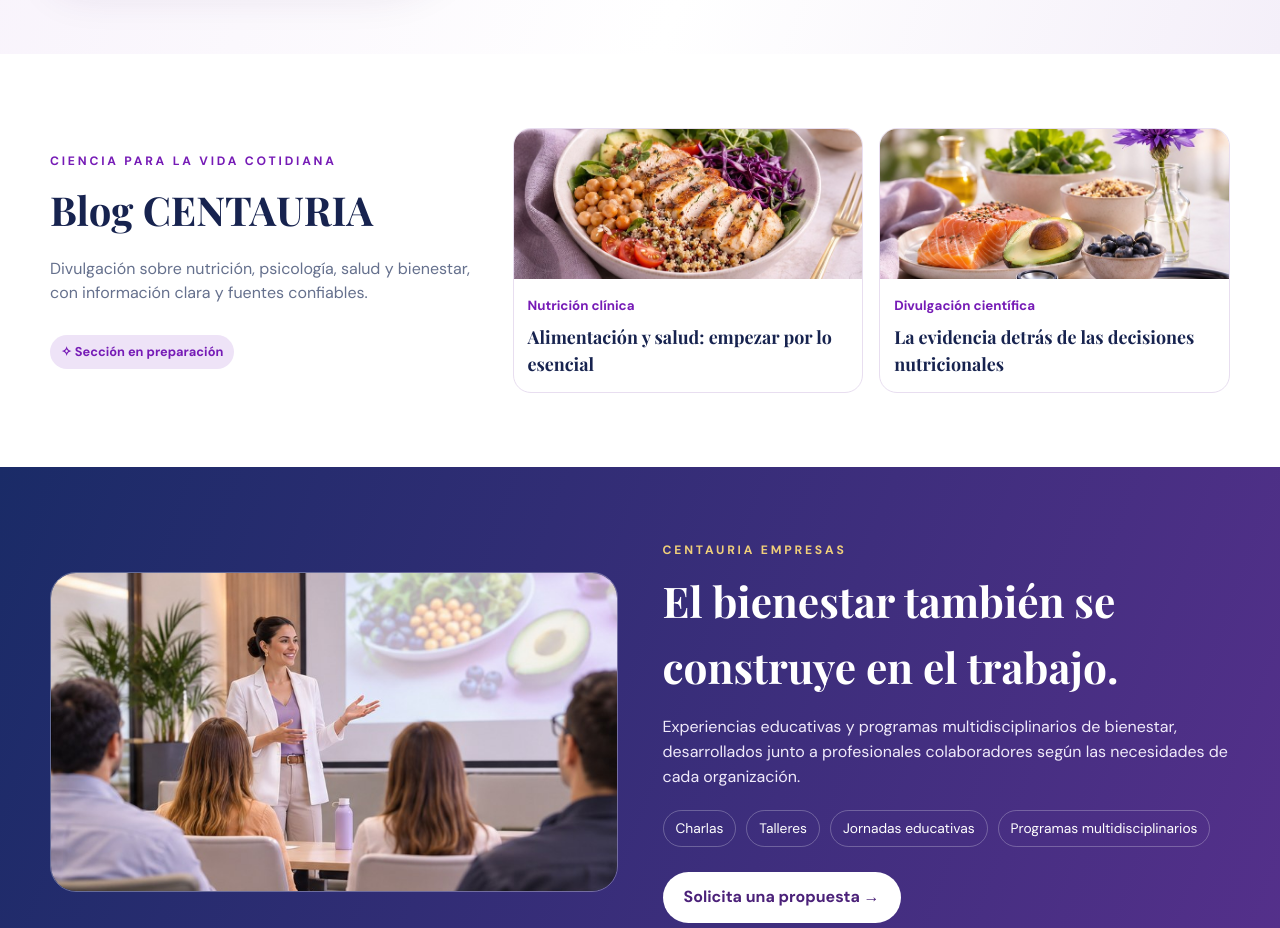
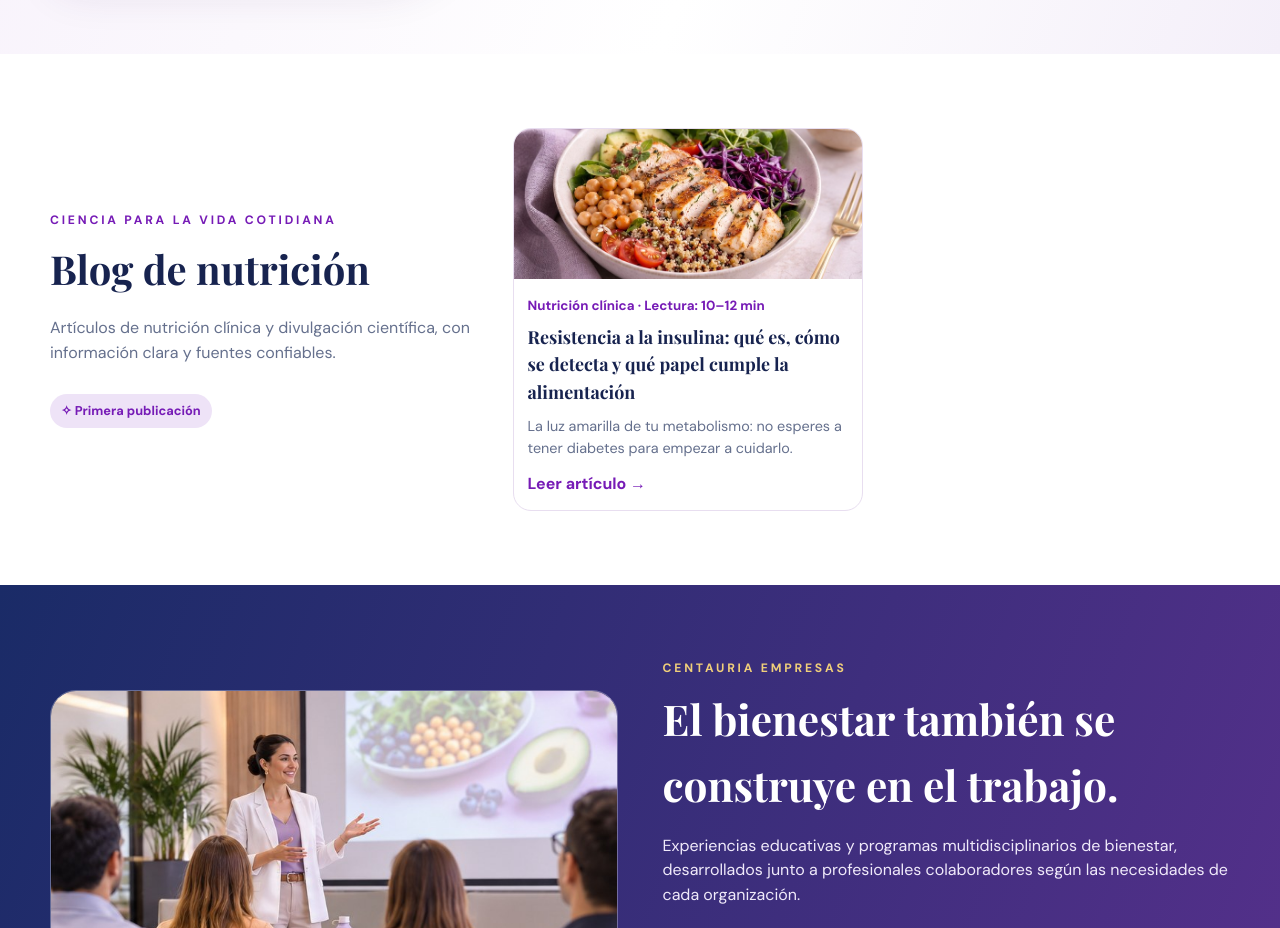
Before and after one commit to medbellerose/centauria, a plain HTML site: page index.html in a window 1280 px wide. Shown: the part 2620-3548 px from the top of the page. Drawn offline with nearby package versions, Linux system fonts and the light colour scheme.

Commit message:
Add files via upload

```diff
--- a/index.html
+++ b/index.html
@@ -211,13 +211,22 @@
     <div class="container blog-grid">
       <div class="blog-intro">
         <div class="eyebrow">Ciencia para la vida cotidiana</div>
-        <h2>Blog CENTAURIA</h2>
-        <p>Divulgación sobre nutrición, psicología, salud y bienestar, con información clara y fuentes confiables.</p>
-        <span class="coming">✧ Sección en preparación</span>
+        <h2>Blog de nutrición</h2>
+        <p>Artículos de nutrición clínica y divulgación científica, con información clara y fuentes confiables.</p>
+        <span class="coming">✧ Primera publicación</span>
       </div>
       <div class="article-grid">
-        <article class="article-card"><img src="assets/alimentacion-saludable.jpg" alt="Plato equilibrado con vegetales y proteínas"><div><small>Nutrición clínica</small><h3>Alimentación y salud: empezar por lo esencial</h3></div></article>
-        <article class="article-card"><img src="assets/hero-nutricion.jpg" alt="Alimentos frescos y elementos clínicos"><div><small>Divulgación científica</small><h3>La evidencia detrás de las decisiones nutricionales</h3></div></article>
+        <article class="article-card">
+          <a href="blog/resistencia-insulina.html" aria-label="Leer artículo sobre resistencia a la insulina">
+            <img src="assets/alimentacion-saludable.jpg" alt="Alimentación saludable con alimentos frescos">
+            <div>
+              <small>Nutrición clínica · Lectura: 10–12 min</small>
+              <h3>Resistencia a la insulina: qué es, cómo se detecta y qué papel cumple la alimentación</h3>
+              <p style="color:var(--muted);font-size:.9rem;margin:9px 0 12px">La luz amarilla de tu metabolismo: no esperes a tener diabetes para empezar a cuidarlo.</p>
+              <span class="service-link">Leer artículo →</span>
+            </div>
+          </a>
+        </article>
       </div>
     </div>
   </section>
```
